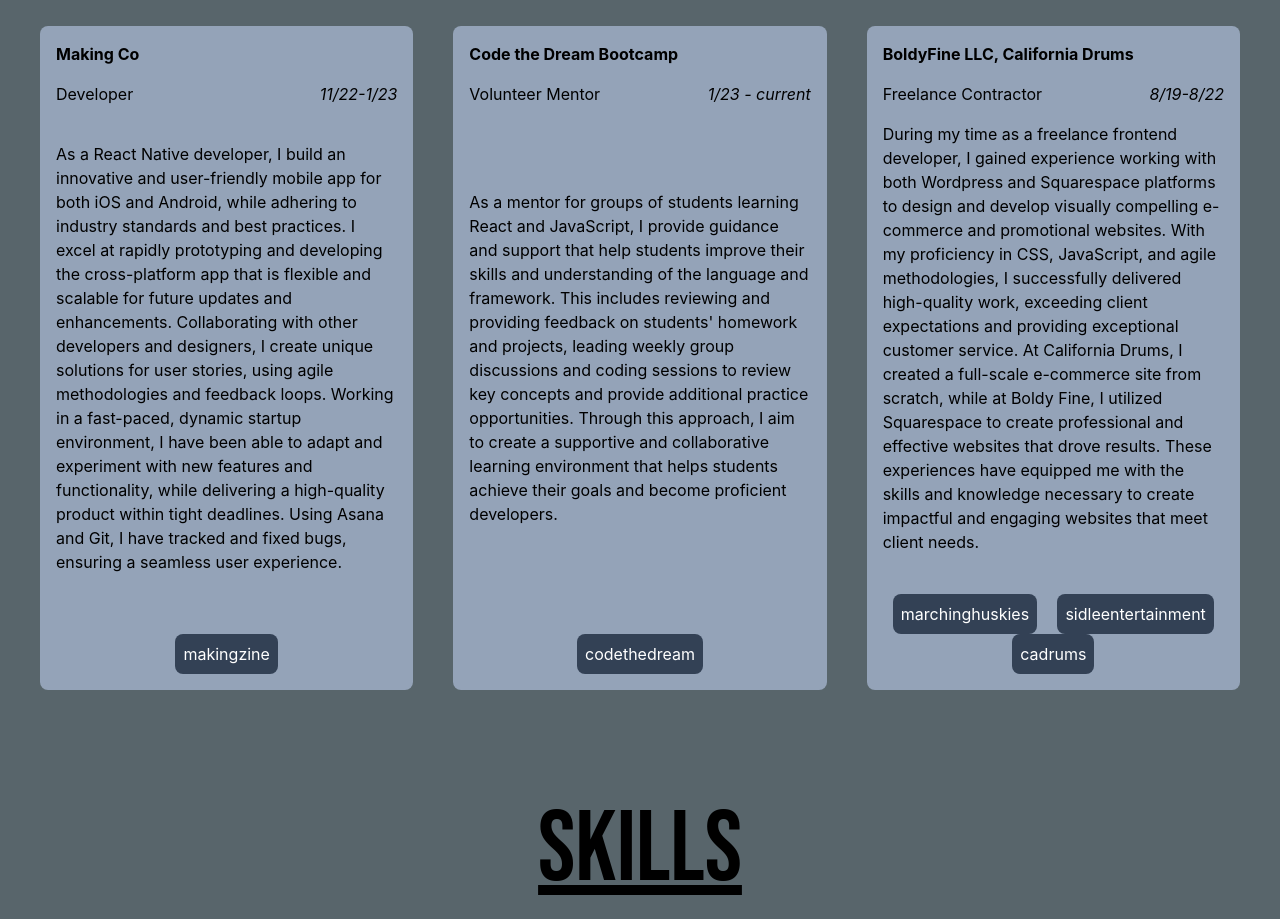
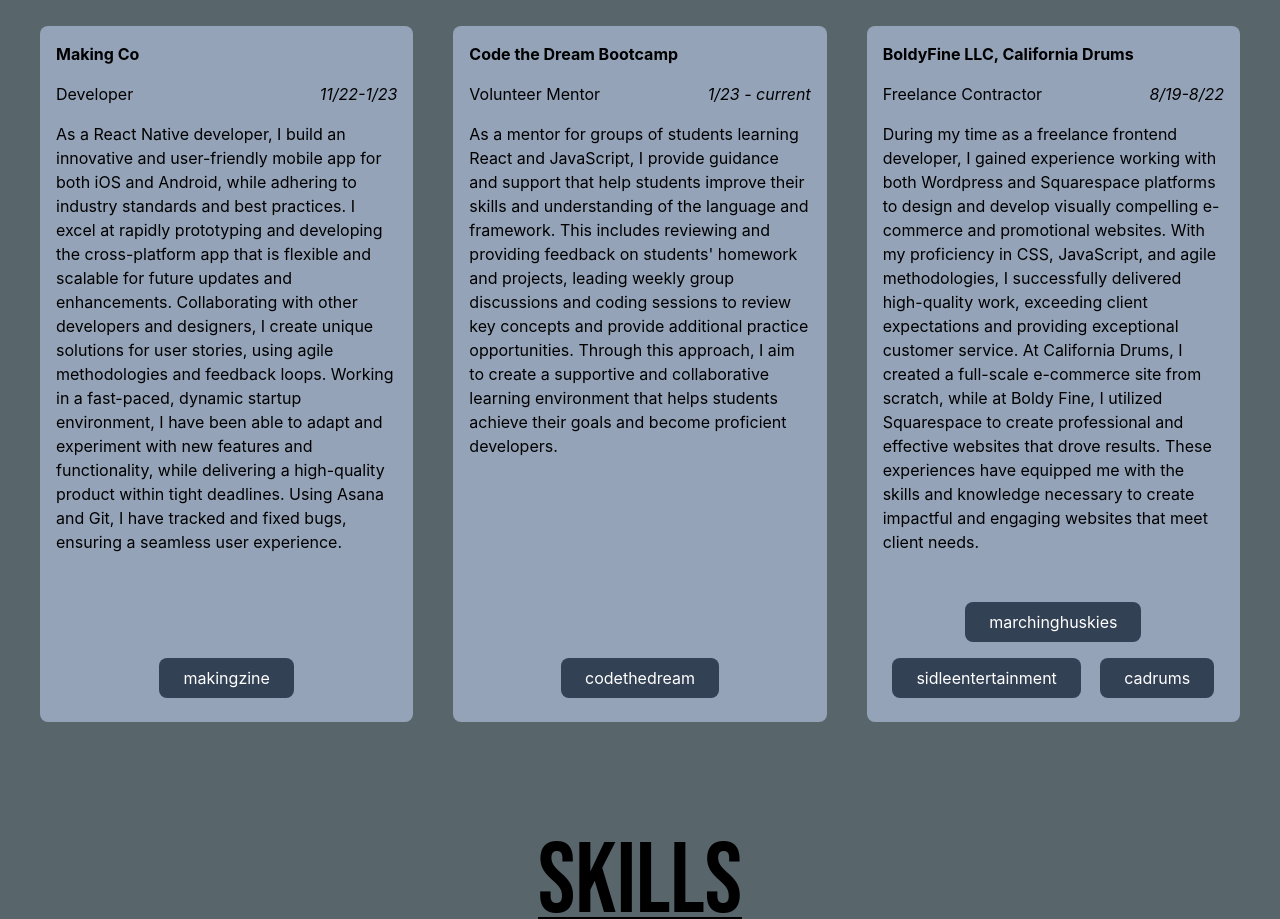
Before and after one commit to WaltersMatthew/portfolio, a Next.js app: page / in a window 1280 px wide. Shown: the part 920-1839 px from the top of the page. Built offline with nearby package versions, Linux system fonts and the light colour scheme.

Commit message:
edit links in experience

```diff
--- a/components/job.js
+++ b/components/job.js
@@ -14,7 +14,7 @@
             <a
                 key={`url${url}`}
                 href={url}
-                className="border-black rounded-lg bg-slate-700 hover:bg-black text-white transition ease-in-out mx-2 p-2 rounded-x"
+                className="border-black rounded-lg bg-slate-700 hover:bg-black text-white transition ease-in-out m-2 p-2 px-6"
             >
                 {extractTextFromUrl(url)}
             </a>
@@ -29,8 +29,8 @@
                     {props.title}
                     <span className="italic">{props.time}</span>
                 </p>
+                <p>{props.description}</p>
             </div>
-            <p>{props.description}</p>
             <div className="flex flex-wrap justify-around mt-10">{urlMap}</div>
         </div>
     );
```
